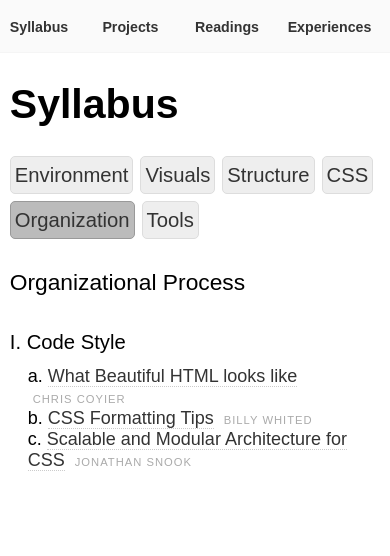
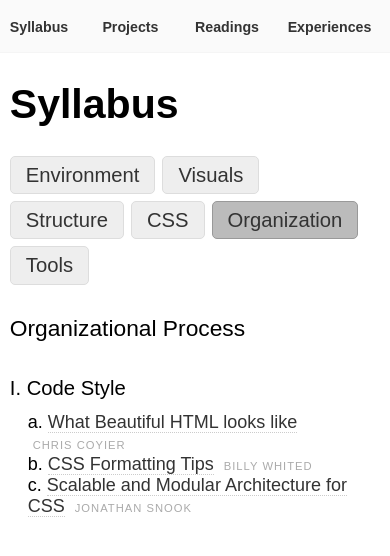
Before and after one commit to smbriones/smbriones.github.com, a Jekyll site: the page Challenges/syllabus-organization.html, which Jekyll copies as it is, in a window 390 px wide. Shown: the top 556 px of the page. Built offline with Jekyll 4.4.1, drawn with Linux system fonts in a browser that asks for light colours; nearby versions of some CDN libraries.

Commit message:
Adjustments to padding for syllabus nav.

```diff
--- a/Challenges/stylesheets/state.css
+++ b/Challenges/stylesheets/state.css
@@ -26,7 +26,7 @@
   .m-current-section {
     font-size: 1.125em;
     margin: 0 0.346em 0.346em 0;
-    padding: 3px 4px;
+    padding: 3px 15px;
   }
 
 }
```
